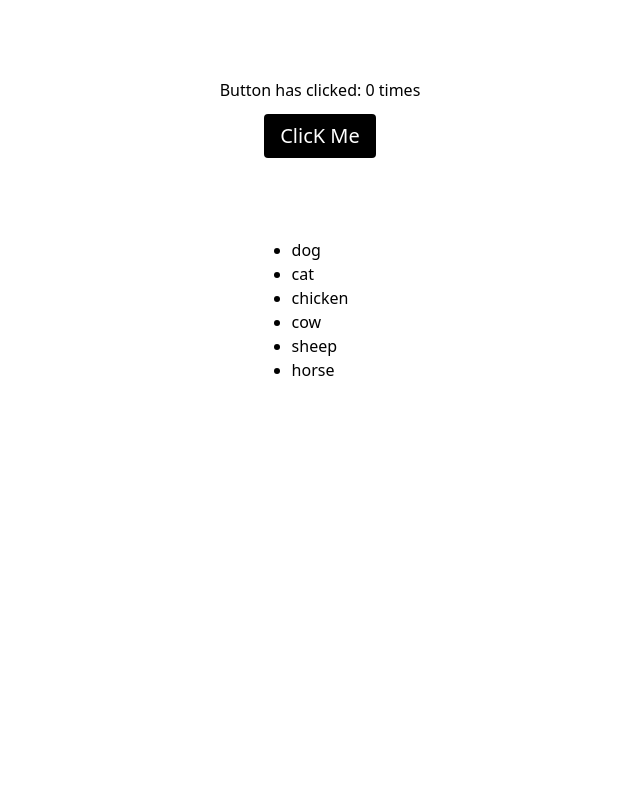
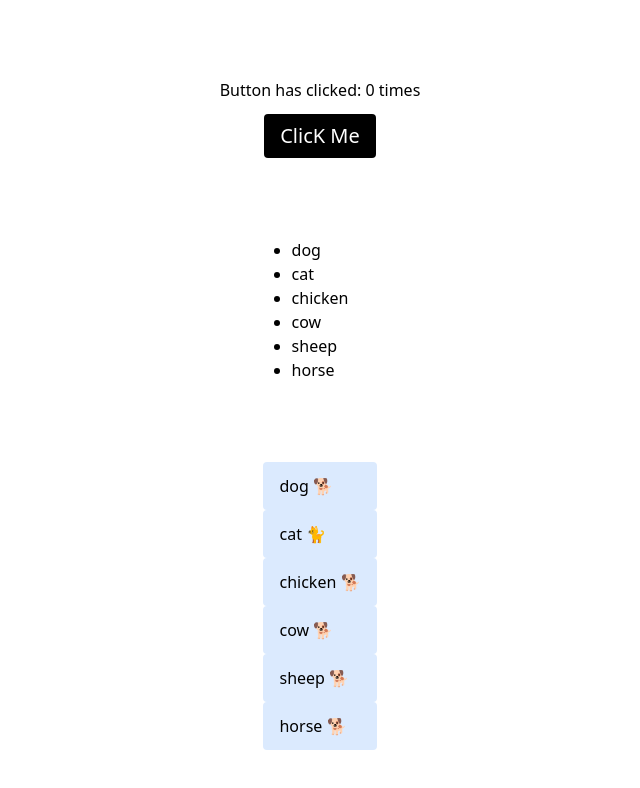
Before and after one commit to AdelineA/React-Introductory-Exercises, a React (Create React App) app: page / in a window 1280 px wide. Shown: the part 402-1190 px from the top of the page, without its empty margins (320-960 px from the left). Before the commit the page ends 824 px from the top, so only its background shows below. Built offline with nearby package versions, Linux system fonts and the light colour scheme.

Commit message:
add image and list

```diff
--- a/src/App.js
+++ b/src/App.js
@@ -2,6 +2,7 @@ import ButtonClick from "./components/ButtonClick";
 import CountClicks from "./components/CountClicks";
 import CreateList from "./components/CreateList";
 import HelloWorld from "./components/HelloWorld";
+import List from "./components/List";
 import UserClick from "./components/UserClick";
 
 function App() {
@@ -12,6 +13,7 @@ function App() {
       <ButtonClick/>
       <CountClicks/>
       <CreateList/>
+      <List/>
     </div>
   );
 }
--- /dev/null
+++ b/src/components/List.js
@@ -0,0 +1,23 @@
+import React from 'react'
+import ListItems from './ListItems';
+
+const animals = [
+    { name: "dog", head: "🐕" },
+    { name: "cat", head: "🐈" },
+    { name: "chicken", head: "🐕" },
+    { name: "cow", head: "🐕" },
+    { name: "sheep", head: "🐕" },
+    { name: "horse", head: "🐕" },
+  ];
+
+export default function List() {
+  return (
+    <div className="py-10 flex flex-col items-center justify-center">
+    <ul className="list-disc">
+      {animals.map((animal, index) => (
+        <ListItems key = {index} name={animal.name} head={animal.head} />
+      ))}
+    </ul>
+  </div>
+  )
+}
--- /dev/null
+++ b/src/components/ListItems.js
@@ -0,0 +1,9 @@
+import React from "react";
+
+export default function ListItems(props) {
+  return (
+    <li className="list-none px-4 py-3 rounded bg-blue-100">
+      {props.name} {props.head}
+    </li>
+  );
+}
```
